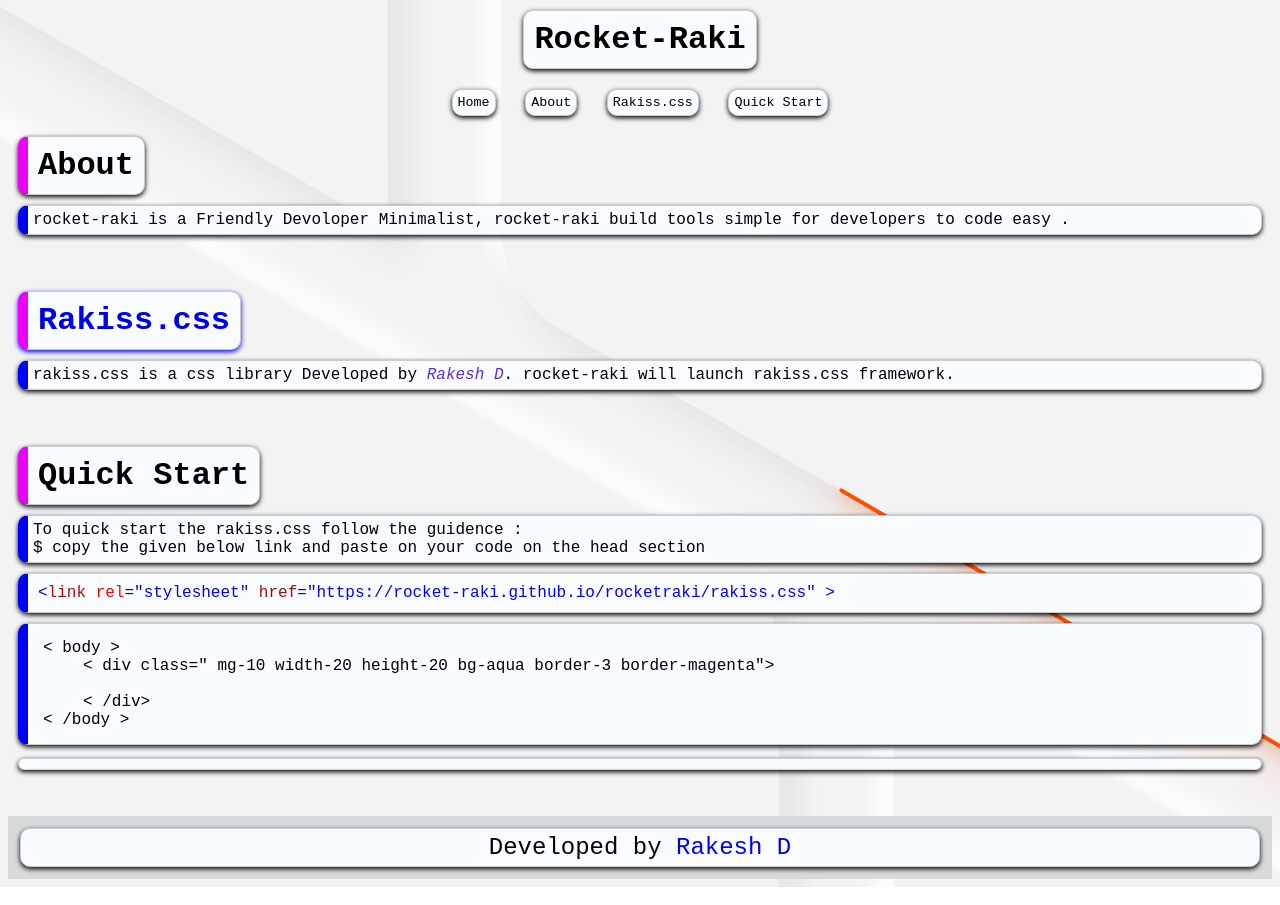
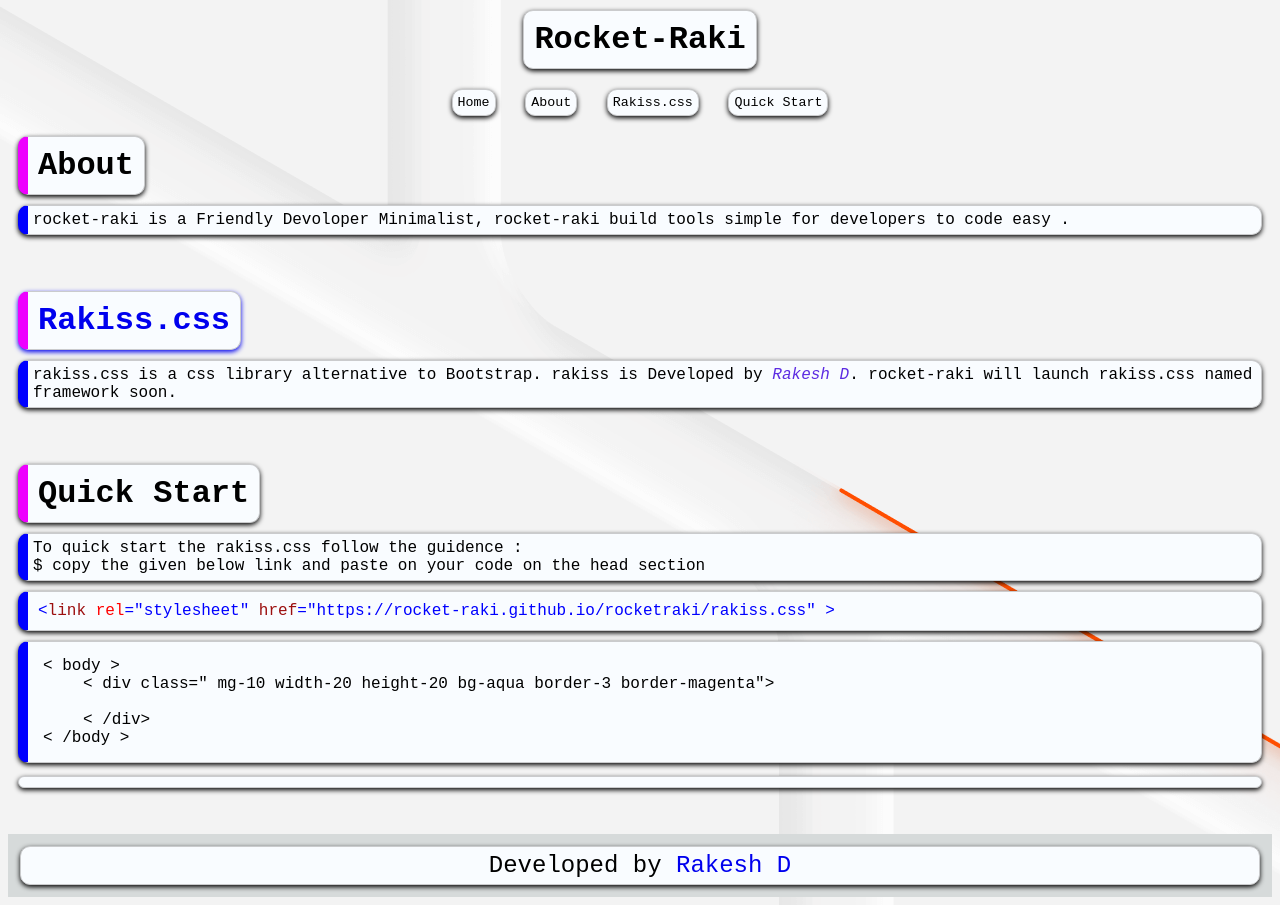
Before and after one commit to rocket-raki/css, a plain HTML site: page index.html in a window 1280 px wide. Drawn offline with Linux system fonts and the light colour scheme; a script that the page names is missing.

Commit message:
Update index.html

```diff
--- a/index.html
+++ b/index.html
@@ -86,7 +86,7 @@
     <div id="rakiss">
         <div class="content">
             <a href="rakiss.css"><h1 style=" border-left: 10px solid rgb(238, 0, 255) ;">Rakiss.css</h1></a>
-            <p style=" border-left: 10px solid blue ;" >rakiss.css is a css library Developed by <a style=" font-style: oblique; color: rgb(92, 43, 226);" href="https://www.instagram.com/therakeshreddy_/?hl=en" target="_blank">Rakesh D</a>.  rocket-raki  will launch rakiss.css framework. </p>
+            <p style=" border-left: 10px solid blue ;" >rakiss.css is a  css library alternative to Bootstrap. rakiss is Developed by <a style=" font-style: oblique; color: rgb(92, 43, 226);" href="https://www.instagram.com/therakeshreddy_/?hl=en" target="_blank">Rakesh D</a>.  rocket-raki  will launch rakiss.css named framework soon. </p>
         </div>
     </div> <br><br>
 
```
